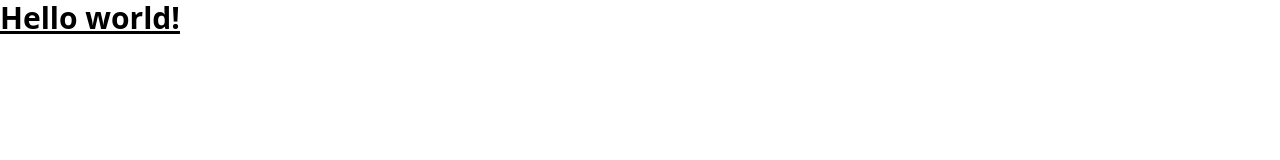
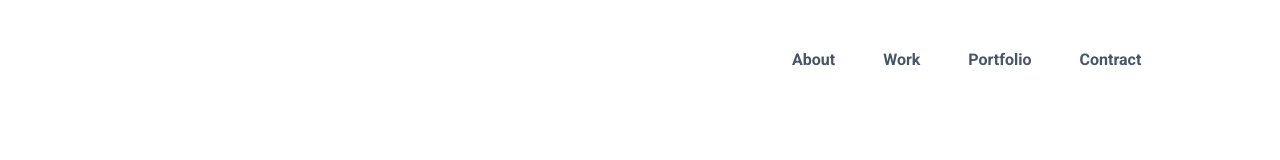
Before and after one commit to hsrokon/6-PersonalWeb-PH, a website: page index.html in a window 1280 px wide. Drawn offline with Linux system fonts and the light colour scheme.

Commit message:
Nav bar completed

```diff
--- a/index.html
+++ b/index.html
@@ -3,16 +3,21 @@
 <head>
     <meta charset="UTF-8">
     <meta name="viewport" content="width=device-width, initial-scale=1.0">
-    <title>Document</title>
+    <title>Portfolio</title>
 
     <link href="./output.css" rel="stylesheet">
 
 </head>
-<body>
+<body class="w-11/12 mt-10 md:mt-12">
 
-    <h1 class="text-3xl font-bold underline">
-        Hello world!
-      </h1>
+    <nav class="md:pr-8">
+        <ul class="flex justify-end gap-4 md:gap-12 text-sm md:text-base font-bold text-slate-600 font-font2">
+            <a href=""><li class="">About</li></a>
+            <a href=""><li class="">Work</li></a>
+            <a href=""><li class="">Portfolio</li></a>
+            <a href=""><li class="">Contract</li></a>
+        </ul>
+    </nav>
 
 </body>
 </html>
```
Also changed, not shown: output.css.
